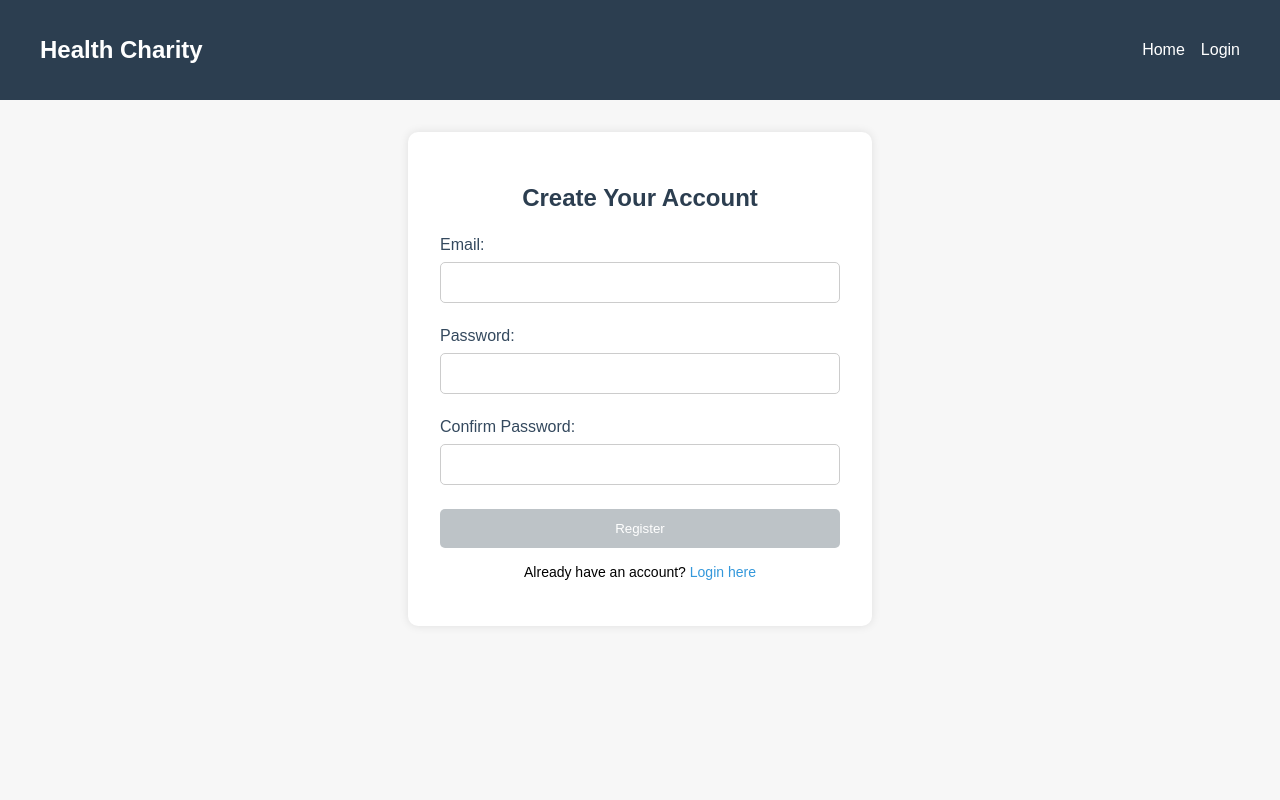
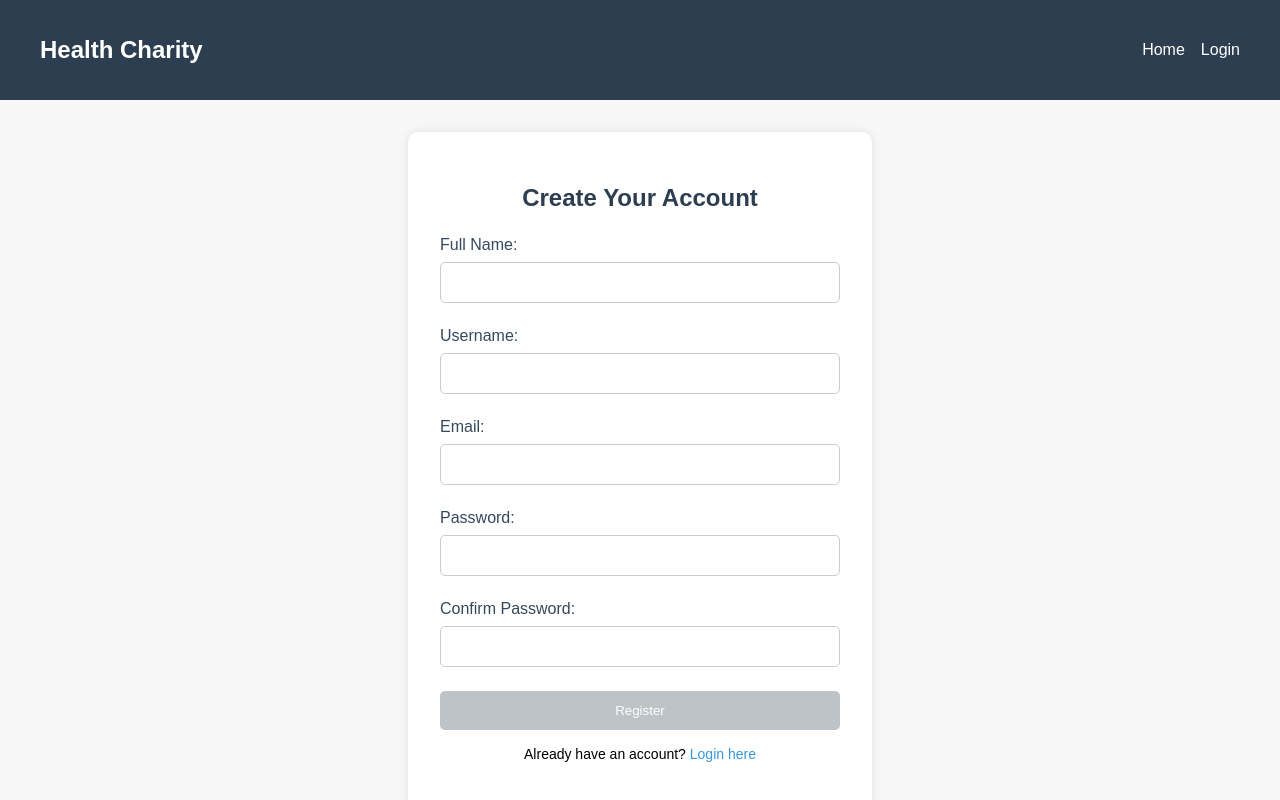
Before and after one commit to avinashharesh/Serenity_Support, a Vue app: page /register in a window 1280 px wide. Shown: the top 800 px of the page. Built offline with nearby package versions, Linux system fonts and the light colour scheme.

Commit message:
updated register page

```diff
--- a/src/views/RegisterPage.vue
+++ b/src/views/RegisterPage.vue
@@ -15,6 +15,28 @@
     <div class="register-container">
       <h2>Create Your Account</h2>
       <form @submit.prevent="register">
+        <div class="form-group">
+          <label for="fullName">Full Name:</label>
+          <input
+            type="text"
+            id="fullName"
+            v-model="fullName"
+            required
+          />
+        </div>
+
+        <div class="form-group">
+          <label for="username">Username:</label>
+          <input
+            type="text"
+            id="username"
+            v-model="username"
+            required
+            @input="validateUsername"
+          />
+          <span v-if="usernameError" class="error">{{ usernameError }}</span>
+        </div>
+
         <div class="form-group">
           <label for="email">Email:</label>
           <input
@@ -34,7 +56,6 @@
             id="password"
             v-model="password"
             required
-              minlength="6"
             @input="validatePassword"
           />
           <span v-if="passwordError" class="error">{{ passwordError }}</span>
@@ -69,9 +90,12 @@
   name: "RegisterPage",
   data() {
     return {
+      fullName: "",
+      username: "",
       email: "",
       password: "",
       confirmPassword: "",
+      usernameError: null,
       emailError: null,
       passwordError: null,
       confirmPasswordError: null,
@@ -80,9 +104,12 @@
   computed: {
     formValid() {
       return (
+        this.fullName &&
+        this.username &&
         this.email &&
         this.password &&
         this.confirmPassword &&
+        !this.usernameError &&
         !this.emailError &&
         !this.passwordError &&
         !this.confirmPasswordError
@@ -90,6 +117,12 @@
     },
   },
   methods: {
+    validateUsername() {
+      const usernamePattern = /^[a-zA-Z][a-zA-Z0-9]{5,}$/;
+      this.usernameError = usernamePattern.test(this.username)
+        ? null
+        : "Username must be at least 6 characters, no spaces, and start with a letter.";
+    },
     validateEmail() {
       const emailPattern = /^[^\s@]+@[^\s@]+\.[^\s@]+$/;
       this.emailError = emailPattern.test(this.email)
@@ -97,10 +130,10 @@
         : "Please enter a valid email address.";
     },
     validatePassword() {
-        this.passwordError =
-          this.password.length >= 6
+      const passwordPattern = /^(?=.*[a-z])(?=.*[A-Z])(?=.*\W).{6,}$/;
+      this.passwordError = passwordPattern.test(this.password)
         ? null
-            : "Password must be at least 6 characters long.";
+        : "Password must be at least 6 characters long, contain an uppercase letter, a lowercase letter, and a special character.";
     },
     validateConfirmPassword() {
       this.confirmPasswordError =
```
Lines whose indentation alone changed are shown as unchanged.
